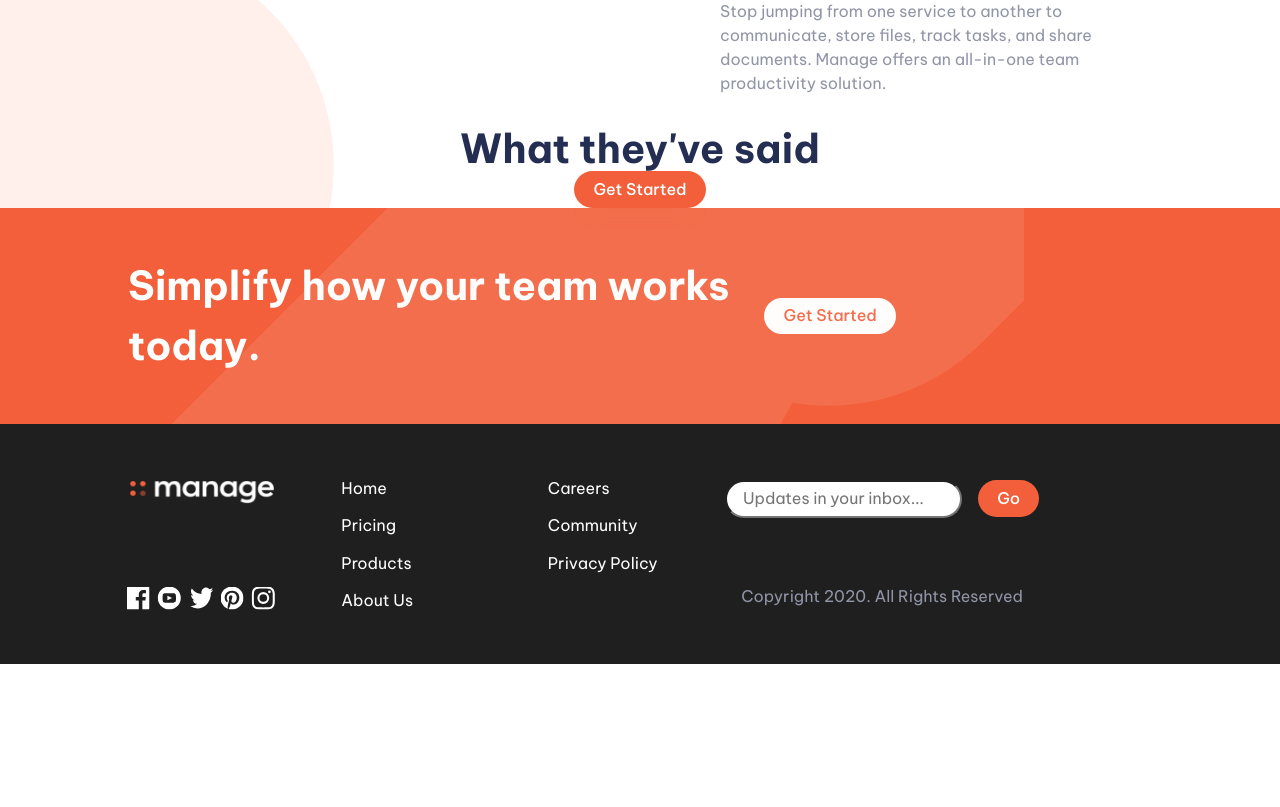
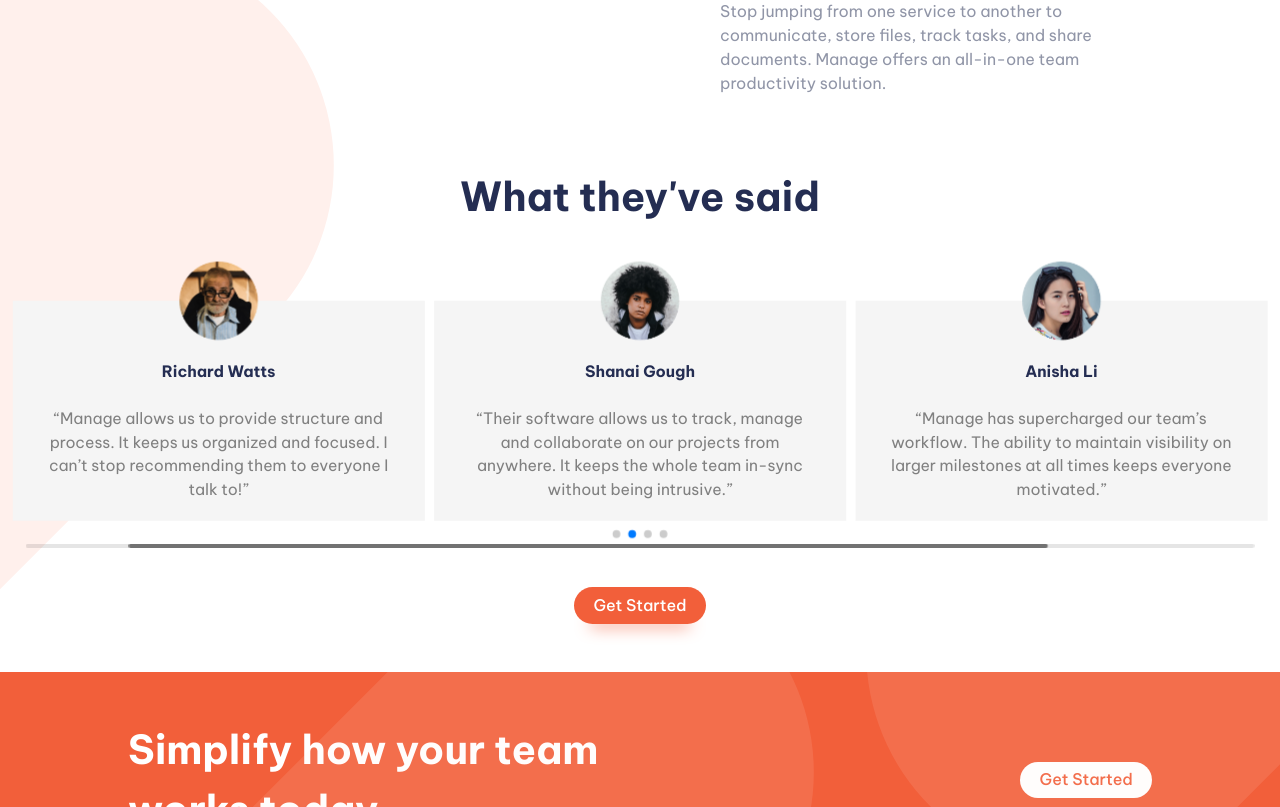
Before and after one commit to nicknahc/manage, a React (Create React App) app: page / in a window 1280 px wide. Shown: the part 1173-1980 px from the top of the page. Before the commit the page ends 1837 px from the top, so only its background shows below. Built offline with nearby package versions, Linux system fonts and the light colour scheme.

Commit message:
all desktop formatting added

```diff
--- a/package.json
+++ b/package.json
@@ -6,9 +6,11 @@
     "@testing-library/jest-dom": "^5.17.0",
     "@testing-library/react": "^13.4.0",
     "@testing-library/user-event": "^13.5.0",
+    "a11y-slider": "^0.4.22",
     "react": "^18.2.0",
     "react-dom": "^18.2.0",
     "react-scripts": "5.0.1",
+    "swiper": "^11.0.6",
     "vercel": "^33.5.2",
     "web-vitals": "^2.1.4"
   },
--- a/src/components/Testimonials.js
+++ b/src/components/Testimonials.js
@@ -1,8 +1,92 @@
+import avatarAli from "../assets/avatar-ali.png";
+import avatarRichard from "../assets/avatar-richard.png";
+import avatarShanai from "../assets/avatar-shanai.png";
+import avatarAnisha from "../assets/avatar-anisha.png";
+import "../styles/Testimonials.css";
+// Import Swiper React components
+import { Swiper, SwiperSlide } from "swiper/react";
+
+// Import Swiper styles
+import "swiper/css";
+import "swiper/css/pagination";
+import "swiper/css/navigation";
+import "swiper/css/scrollbar";
+
+// import required modules
+import { Autoplay, Pagination, Scrollbar } from "swiper/modules";
 function Testimonials() {
+  const testimonials = [
+    {
+      name: "Ali Bravo",
+      quote:
+        "“We have been able to cancel so many other subscriptions since using Manage. There is no more cross-channel confusion and everyone is much more focused.”",
+      avatar: avatarAli,
+    },
+    {
+      name: "Richard Watts",
+      quote:
+        "“Manage allows us to provide structure and process. It keeps us organized and focused. I can’t stop recommending them to everyone I talk to!”",
+      avatar: avatarRichard,
+    },
+    {
+      name: "Shanai Gough",
+      quote:
+        "“Their software allows us to track, manage and collaborate on our projects from anywhere. It keeps the whole team in-sync without being intrusive.”",
+      avatar: avatarShanai,
+    },
+    {
+      name: "Anisha Li",
+      quote:
+        "“Manage has supercharged our team’s workflow. The ability to maintain visibility on larger milestones at all times keeps everyone motivated.”",
+      avatar: avatarAnisha,
+    },
+  ];
+
   return (
-    <section className="section-padding">
-      <h4>{`What they've said`}</h4>
-      {/* Carousel!! */}
+    <section className="testimonials">
+      <h4 className="section-padding">{`What they've said`}</h4>
+      <Swiper
+        slidesPerView={3}
+        spaceBetween={10}
+        loop={true}
+        pagination={{
+          clickable: true,
+        }}
+        breakpoints={{
+          0: {
+            slidesPerView: 1,
+          },
+          640: {
+            slidesPerView: 1,
+          },
+          768: {
+            slidesPerView: 2,
+          },
+          1024: {
+            slidesPerView: 3,
+          },
+        }}
+        autoplay={{
+          delay: 2500,
+          disableOnInteraction: false,
+        }}
+        scrollbar={{
+          dragable: true,
+        }}
+        modules={[Pagination, Autoplay, Scrollbar]}
+        className="my-swiper"
+      >
+        {testimonials.map((testimonial) => (
+          <SwiperSlide
+            className="testimonial swiper-slide"
+            key={testimonial.name}
+          >
+            <img className="avatar" src={testimonial.avatar} alt="avatar"></img>
+            <p>{testimonial.name}</p>
+            <p>{testimonial.quote}</p>
+          </SwiperSlide>
+        ))}
+      </Swiper>
       <button className="button">Get Started</button>
     </section>
   );
--- a/src/styles/CallToAction.css
+++ b/src/styles/CallToAction.css
@@ -6,6 +6,7 @@
   overflow: hidden;
   display: flex;
   flex-direction: column;
+  width: 100dvw;
   align-items: center;
   padding-block: 3rem;
   row-gap: 2rem;
@@ -15,7 +16,7 @@ h5 {
   font-weight: 700;
   font-size: 2.5rem;
   color: white;
-  width: 80%;
+  width: 50%;
   text-align: center;
 }
 
@@ -24,7 +25,6 @@ h5 {
     flex-direction: row;
     align-items: center;
     justify-content: space-between;
-    width: 80dvw;
     text-align: left;
   }
   h5 {
--- a/src/styles/Features.css
+++ b/src/styles/Features.css
@@ -1,6 +1,7 @@
 .numbered-list > li {
   margin-bottom: 2rem;
 }
+
 .numbered-item:before {
   margin-right: 1rem;
   content: counter(item, decimal-leading-zero);
@@ -15,6 +16,10 @@
   font-size: 1rem;
   align-items: center;
 }
+.numbered-item {
+  display: relative;
+}
+
 .numbered-item-caption {
   padding-left: 5rem;
   min-width: 90%;
@@ -27,3 +32,11 @@ h2 {
 h3 {
   font-weight: 700;
 }
+@media (max-width: 50em) {
+  .numbered-list > li {
+    margin-top: 3rem;
+  }
+  .numbered-item-caption {
+    padding-left: 1rem;
+  }
+}
--- a/src/styles/Home.css
+++ b/src/styles/Home.css
@@ -50,7 +50,7 @@ h4 {
 .right-column {
   flex-basis: 50%;
   display: flex;
-  justify-content: flex-end;
+  justify-content: center;
   text-align: start;
 }
 .header-link {
--- /dev/null
+++ b/src/styles/Testimonials.css
@@ -0,0 +1,39 @@
+.testimonial {
+  display: flex;
+  flex-direction: column;
+  justify-content: center;
+  background-color: whitesmoke;
+  position: relative;
+  padding-inline: 2rem;
+  padding-bottom: 2rem;
+  margin-top: 5rem;
+  margin-bottom: 2rem;
+  min-height: 14rem;
+  max-height: 14rem;
+}
+.testimonials {
+  padding-bottom: 3rem;
+  padding-top: 3rem;
+}
+.avatar {
+  width: 5rem;
+  position: absolute;
+  height: 5rem;
+  top: 0;
+  left: 50%;
+  transform: translate(-50%, -50%);
+}
+.testimonial > p {
+  padding-block: 0.75rem;
+}
+.testimonial > p:nth-child(2) {
+  font-weight: 600;
+  margin-top: 3rem;
+}
+.testimonial > p:nth-child(3) {
+  color: gray;
+}
+.my-swiper {
+  transform: scale(0.98);
+  margin-bottom: 2rem;
+}
```
Also changed, not shown: 1 other file (tests, documents, lock files or other folders).
